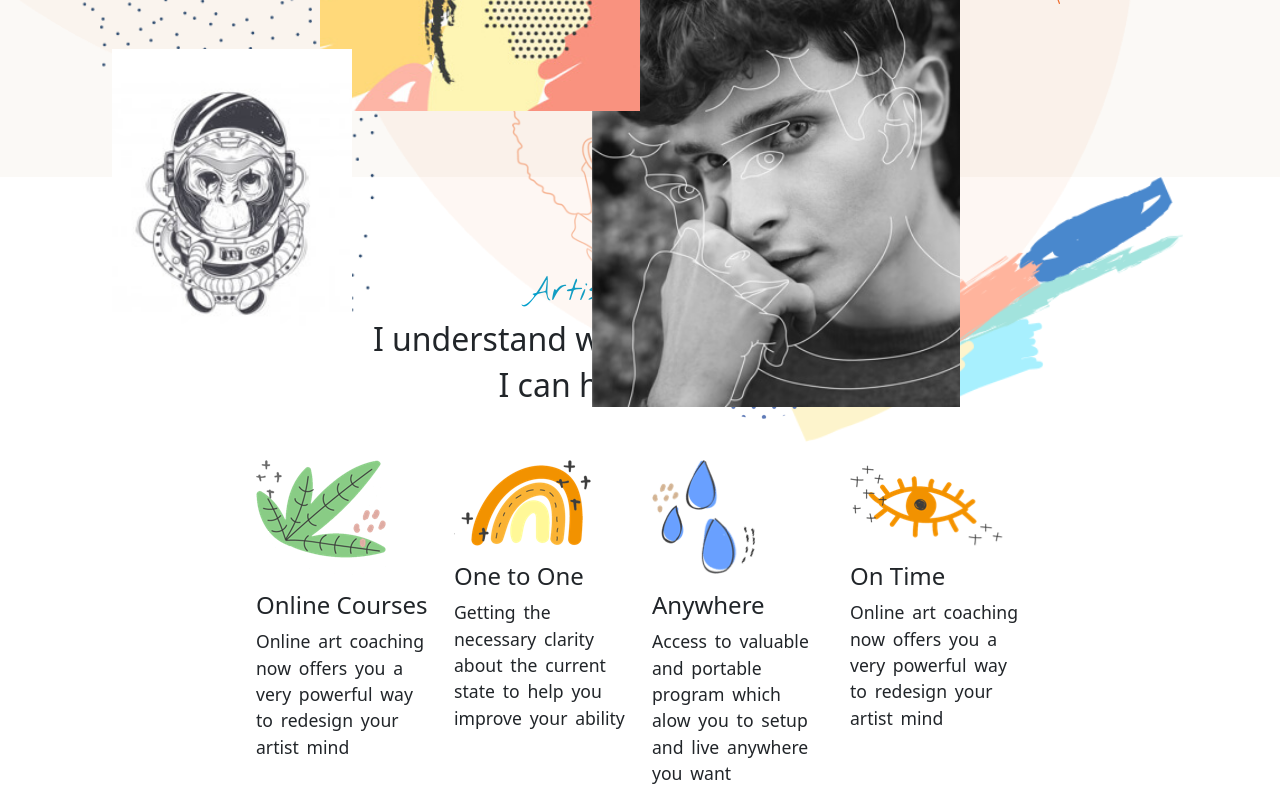
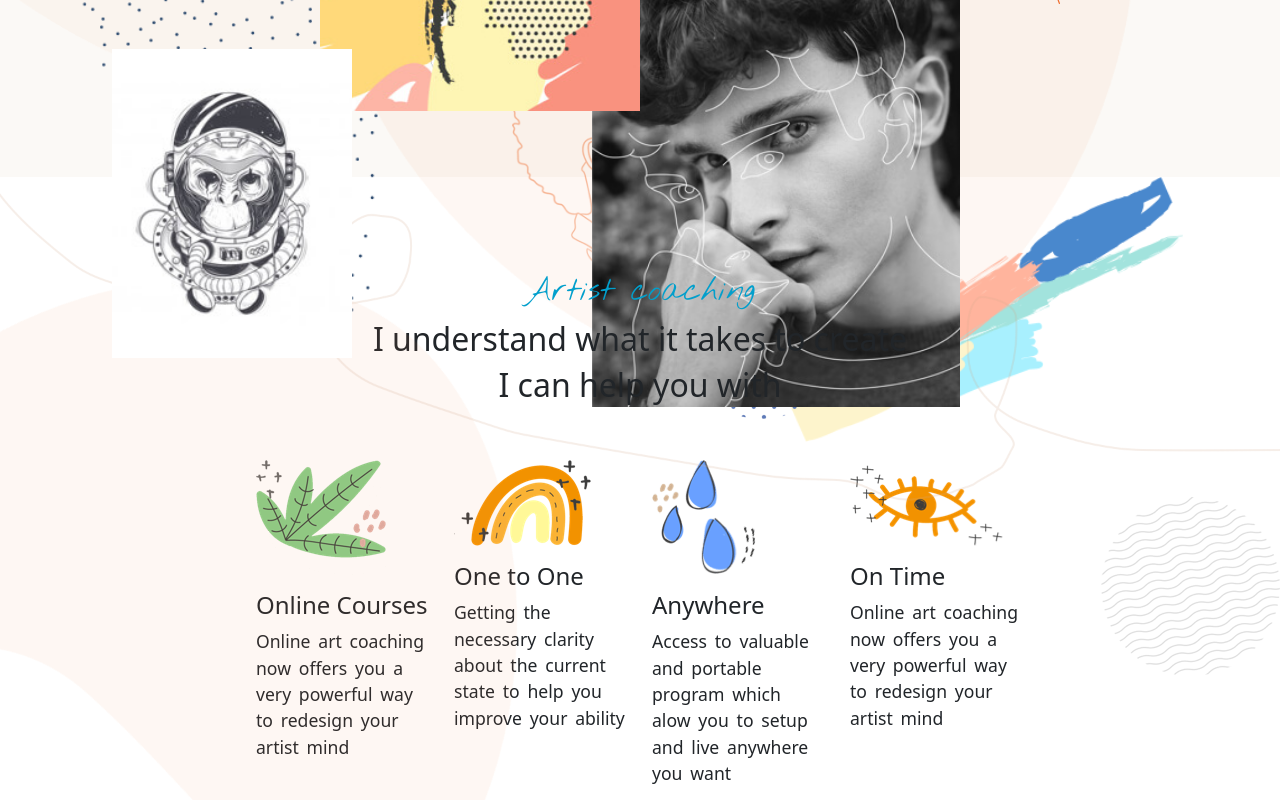
Before and after one commit to LBusnelli27/proj-html-vuejs, a Vue app: page / in a window 1280 px wide. Shown: the part 540-1340 px from the top of the page. Built offline with nearby package versions, Linux system fonts and the light colour scheme; some icons are missing.

Commit message:
artist coaching shapes

```diff
--- a/src/components/Main.vue
+++ b/src/components/Main.vue
@@ -26,7 +26,12 @@
 
 
     <!-- ARTIST COACHING -->
-    <section class="my-padding-website">
+    <section class="my-padding-website position-relative">
+      <div class="my-shapes-artist-coaching">
+        <img class="position-absolute artist-shape-01" :src="require('../assets/images/artist-shape-01.png')" alt="">
+        <img class="position-absolute line-shape" :src="require('../assets/images/maxcoach-shape-03.png')" alt="">
+        <img class="position-absolute maxcoach-shape-13" :src="require('../assets/images/maxcoach-shape-13.png')" alt="">
+      </div>
       <div class="row">
         <div class="col-12 text-center mb-5">
           <h2 class="my-blue-write">Artist coaching</h2>
@@ -449,4 +454,25 @@ export default {
       padding: 6rem 2rem;
     }
   }
+
+  // Start shape section
+
+  .my-shapes-artist-coaching{
+    .artist-shape-01{
+      transform: rotate(230deg);
+      left: -10rem;
+    }
+    .line-shape{
+      opacity: .2;
+      left: 0;
+      top: 1rem;
+      width: 100%;
+    }
+    .maxcoach-shape-13 {
+      top: 20rem;
+      right: 0;
+    }
+  }
+
+  // Start shape section
 </style>
```
